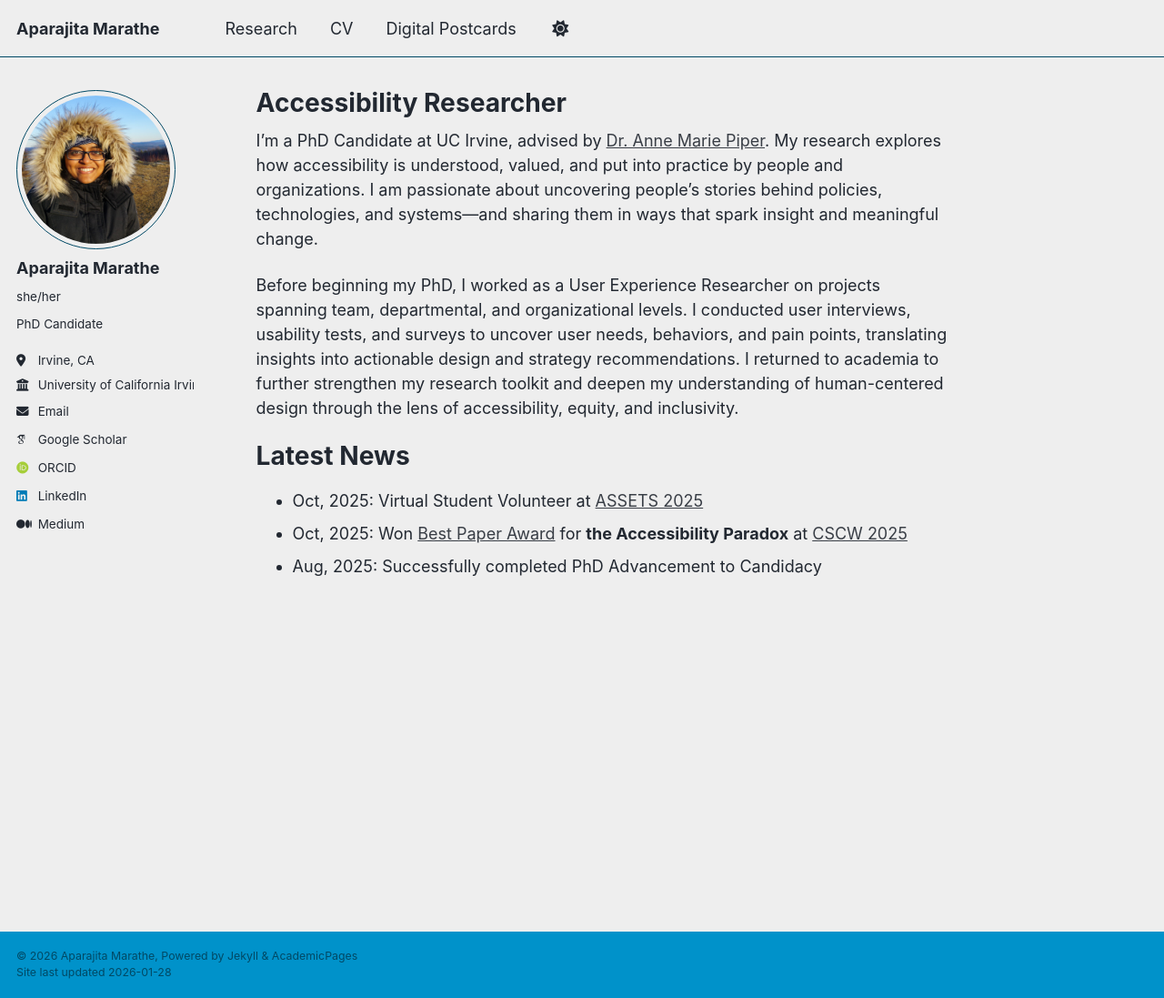
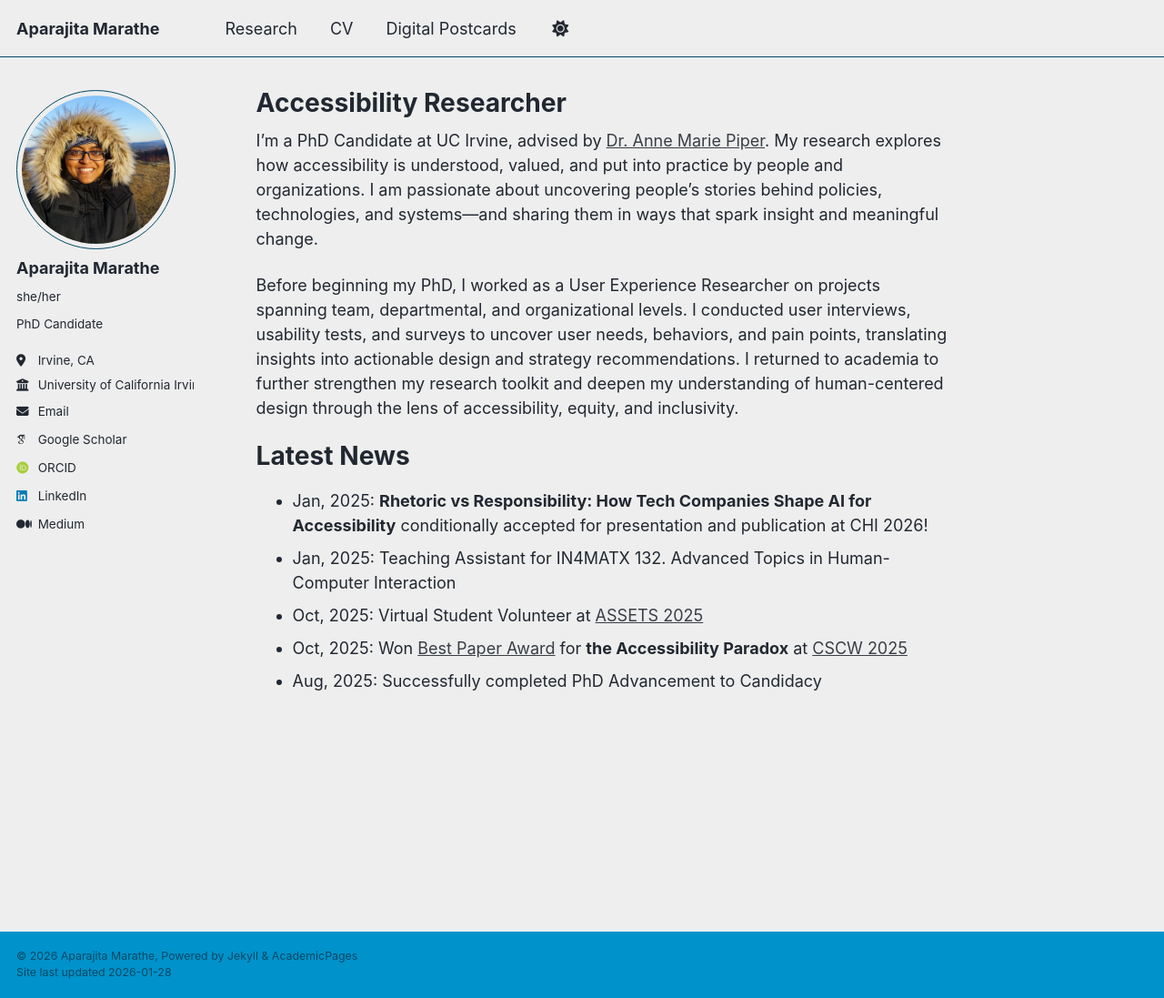
Before and after one commit to aparajitamarathe/aparajitamarathe.github.io, a Jekyll site: the page built from _pages/about.md, in a window 1280 px wide and 1097 px high. Shown: the whole window at 91% size. Built offline with Jekyll 4.4.1, drawn with Linux system fonts in a browser that asks for light colours; some web fonts are replaced.

Commit message:
Revise latest news in about.md
Updated latest news section with new entries for 2025.

```diff
--- a/_pages/about.md
+++ b/_pages/about.md
@@ -13,6 +13,8 @@ Before beginning my PhD, I worked as a User Experience Researcher on projects sp
 
 Latest News
 ======
+- Jan, 2025: **Rhetoric vs Responsibility: How Tech Companies Shape AI for Accessibility** conditionally accepted for presentation and publication at CHI 2026!
+- Jan, 2025: Teaching Assistant for IN4MATX 132. Advanced Topics in Human-Computer Interaction
 - Oct, 2025: Virtual Student Volunteer at [ASSETS 2025](https://assets25.sigaccess.org)
 - Oct, 2025: Won [Best Paper Award](https://programs.sigchi.org/cscw/2025/program/content/211004) for **the Accessibility Paradox** at [CSCW 2025](https://cscw.acm.org/2025/)
 - Aug, 2025: Successfully completed PhD Advancement to Candidacy
```
